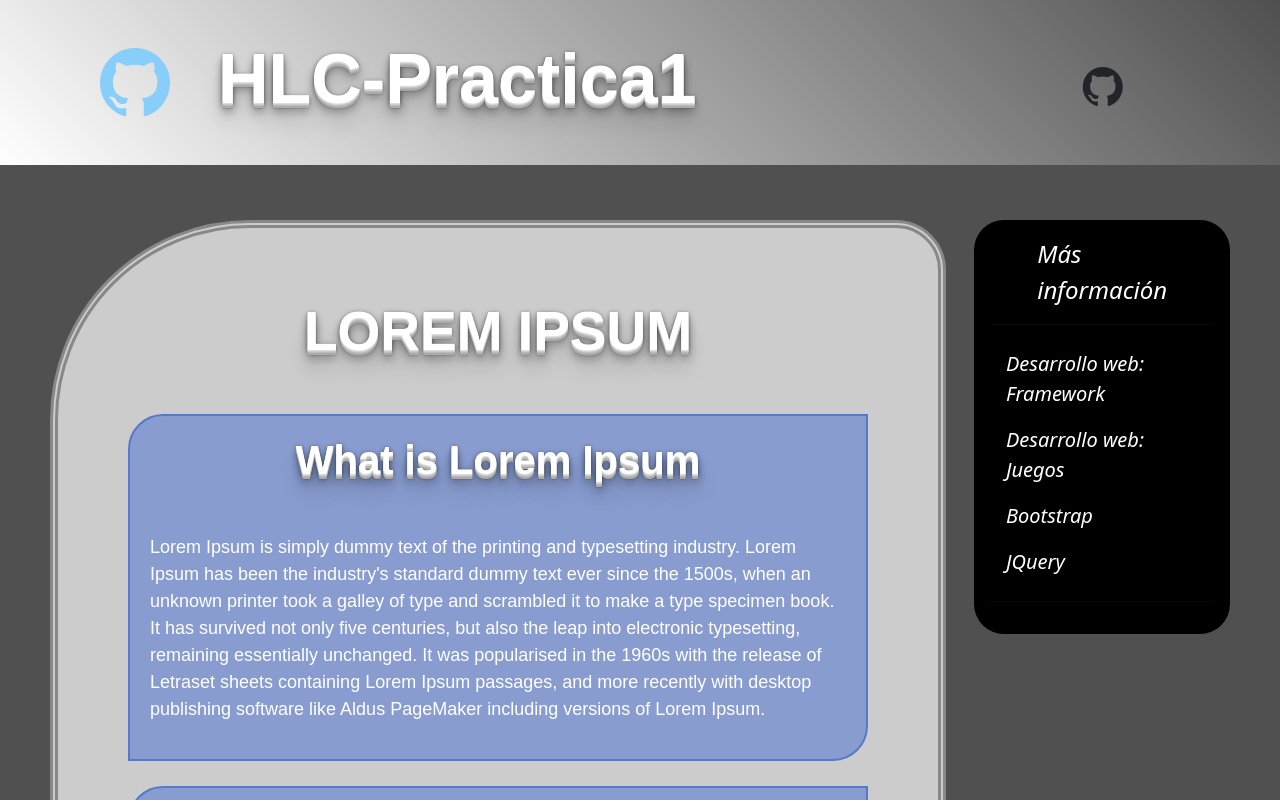
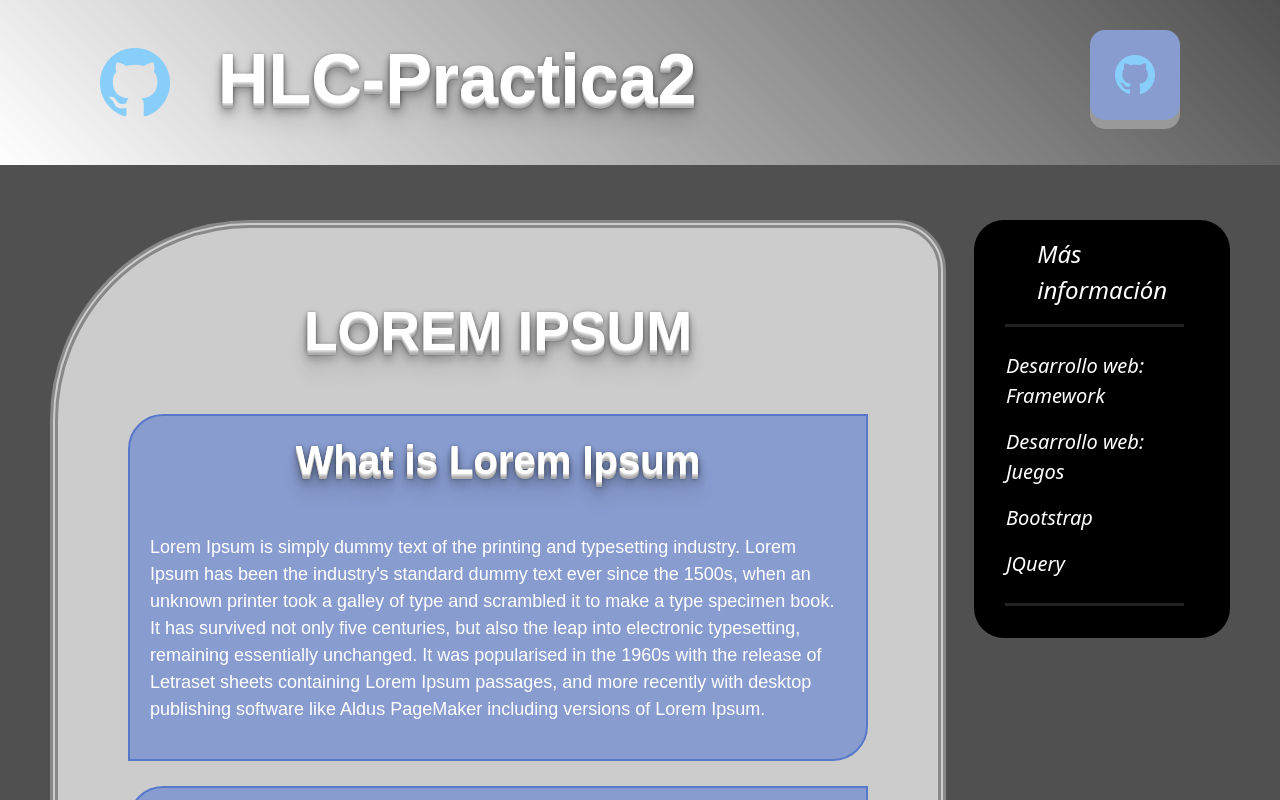
Before and after one commit to PedroPuertasR/HLC-proyecto2, a plain HTML site: page index.html in a window 1280 px wide. Shown: the top 800 px of the page. Drawn offline with nearby package versions, Linux system fonts and the light colour scheme.

Commit message:
Mejoras en el index

```diff
--- a/index.html
+++ b/index.html
@@ -28,15 +28,12 @@
             <svg class="bi me-2" width="40" height="32">
                 <use xlink:href="#bootstrap"></use>
             </svg>
-            <h1>HLC-Practica1</h1>
+            <h1>HLC-Practica2</h1>
         </a>
 
         <nav class="dropdown dropstart">
-            <button type="button" class="btn" data-bs-toggle="dropdown">
+            <button type="button" class="button" data-bs-toggle="dropdown">
                 <i id="logoDrop" class="bi bi-github"></i>
-                <svg class="bi" width="40" height="20">
-                    <use xlink:href="#bootstrap"></use>
-                </svg>
             </button>
             <ul class="dropdown-menu">
                 <li><a class="dropdown-item" href="#">Framework</a></li>
@@ -52,7 +49,7 @@
     <main>
         <section id="seccion-main">
             <h2>LOREM IPSUM</h2>
-            <article id="formulario">
+            <article>
                 <h3>What is Lorem Ipsum</h3>
                 <p>Lorem Ipsum is simply dummy text of the printing and typesetting industry.
                     Lorem Ipsum has been the industry's standard dummy text ever since the 1500s,
@@ -158,11 +155,6 @@
                     <i class="bi bi-github"></i>
                 </a>
             </section>
-
-            <section>
-                <h4>Contacto</h4>
-                <a href="#formulario">Hola</a>
-            </section>
         </div>
 
         <!-- Copyright -->
--- a/styles.css
+++ b/styles.css
@@ -54,21 +54,15 @@ header {
     background: linear-gradient(45deg, white, transparent);
 }
 
-nav{
-    margin-top: 20px;
-
-}
-
 #logo-main {
     font-size: 70px;
     color: lightskyblue;
 }
 
 #logoDrop{
-
-    padding-left: 35px;
+/*    padding-left: 35px; */
+    color: lightskyblue;
     font-size: 30pt;
-
 }
 
 aside {
@@ -84,7 +78,12 @@ aside {
     font-size: 20px;
 }
 
-
+hr{
+    border-width: 3px;
+    width: 80%;
+    margin-left: 15px;
+    color: #888;
+}
 
 /*Sección*/
 #seccion-main {
@@ -118,6 +117,24 @@ footer {
 }
 
 
-/*HLC-2
+/*=====================================
+======== BOTON MENU NAVBAR=============
+=====================================*/
+.button {
+    display: inline-block;
+    padding: 15px 25px;
+    cursor: pointer;
+    text-align: center;
+    background-color: #889ccf;
+    border: none;
+    border-radius: 15px;
+    box-shadow: 0 9px #999;
+  }
 
-*/
+  .button:hover {background-color: #5878ca}
+
+  .button:active {
+    background-color: #5878ca;
+    box-shadow: 0 5px #555;
+    transform: translateY(4px);
+  }
```
